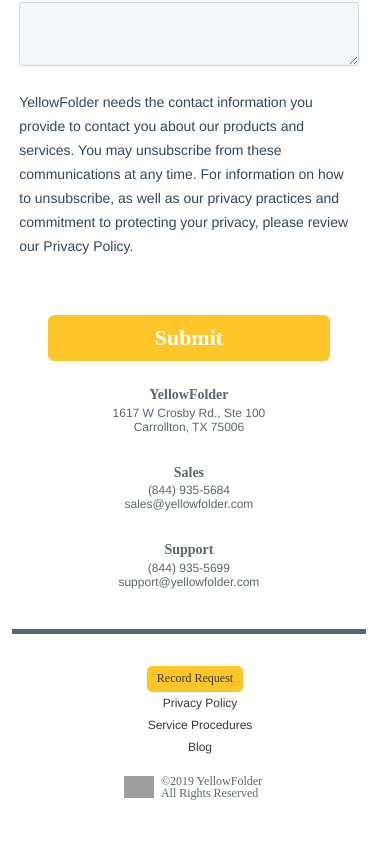
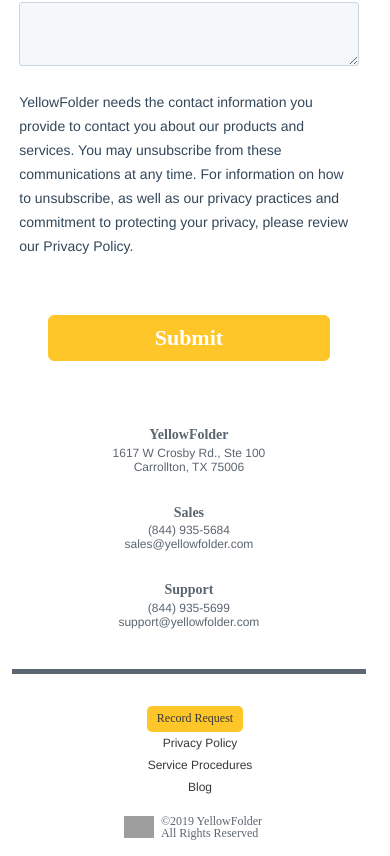
Before and after one commit to YellowFolder/yellowfolder.com, a Next.js app: page /contact in a window 390 px wide. Shown: the part 729-1585 px from the top of the page. Before the commit the page ends 1545 px from the top, so only its background shows below. Built offline with nearby package versions, Linux system fonts and the light colour scheme; grey boxes are pictures that could not be loaded; a web font is replaced by a local one.

Commit message:
Add links to phone numbers and email addresses on Contact page.

```diff
--- a/components/Contact.js
+++ b/components/Contact.js
@@ -43,6 +43,9 @@
 			width: 100%;
 			margin: 0;
 			padding: 1.5rem 0;
+			a {
+				color: ${props => props.theme.gray};
+			}
 			h3 {
 				font-family: ${props => props.theme.boldFont};
 				font-size: 1.4rem;
@@ -228,6 +231,7 @@
 				}
 			}
 			&--sidebar {
+				padding-top: 4rem;
 				border-bottom: 5px solid ${props => props.theme.grey};
 				.sidebar-contact-info {
 					flex-flow: column nowrap;
@@ -259,15 +263,21 @@
 					<div className="sidebar-contact-info">
 						<h3>Sales</h3>
 						<p>
-							(844) 935-5684 <br />
-							sales@yellowfolder.com
+							<span itemProp="telephone">
+								<a href="tel:+1-844-935-5684">(844) 935-5684</a>
+							</span>
+							<br />
+							<a href="mailto:sales@yellowfolder.com">sales@yellowfolder.com</a>
 						</p>
 					</div>
 					<div className="sidebar-contact-info">
 						<h3>Support</h3>
 						<p>
-							(844) 935-5699 <br />
-							support@yellowfolder.com
+							<span itemProp="telephone">
+								<a href="tel:+1-844-935-5699">(844) 935-5699</a>
+							</span>
+							<br />
+							<a href="mailto:support@yellowfolder.com">support@yellowfolder.com</a>
 						</p>
 					</div>
 				</aside>
```
